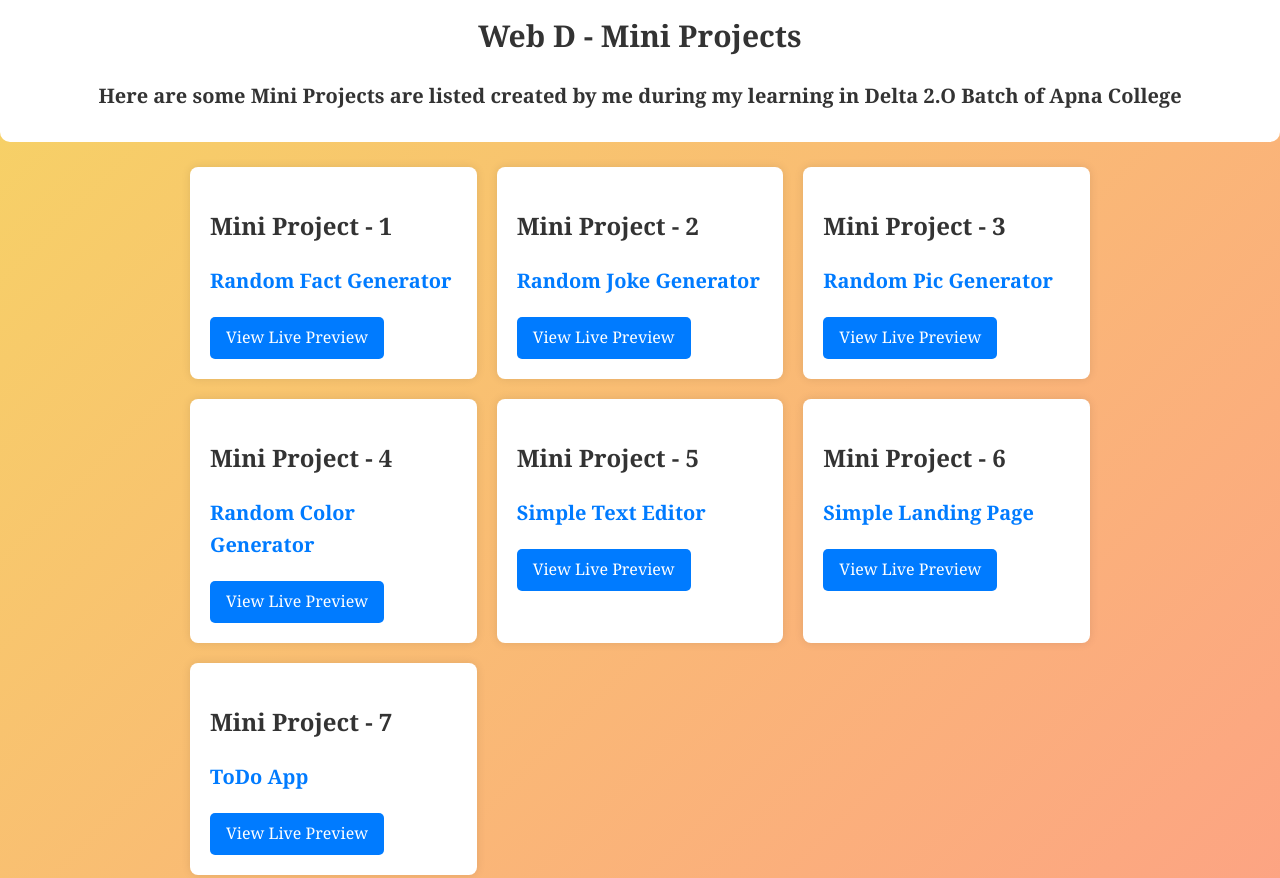
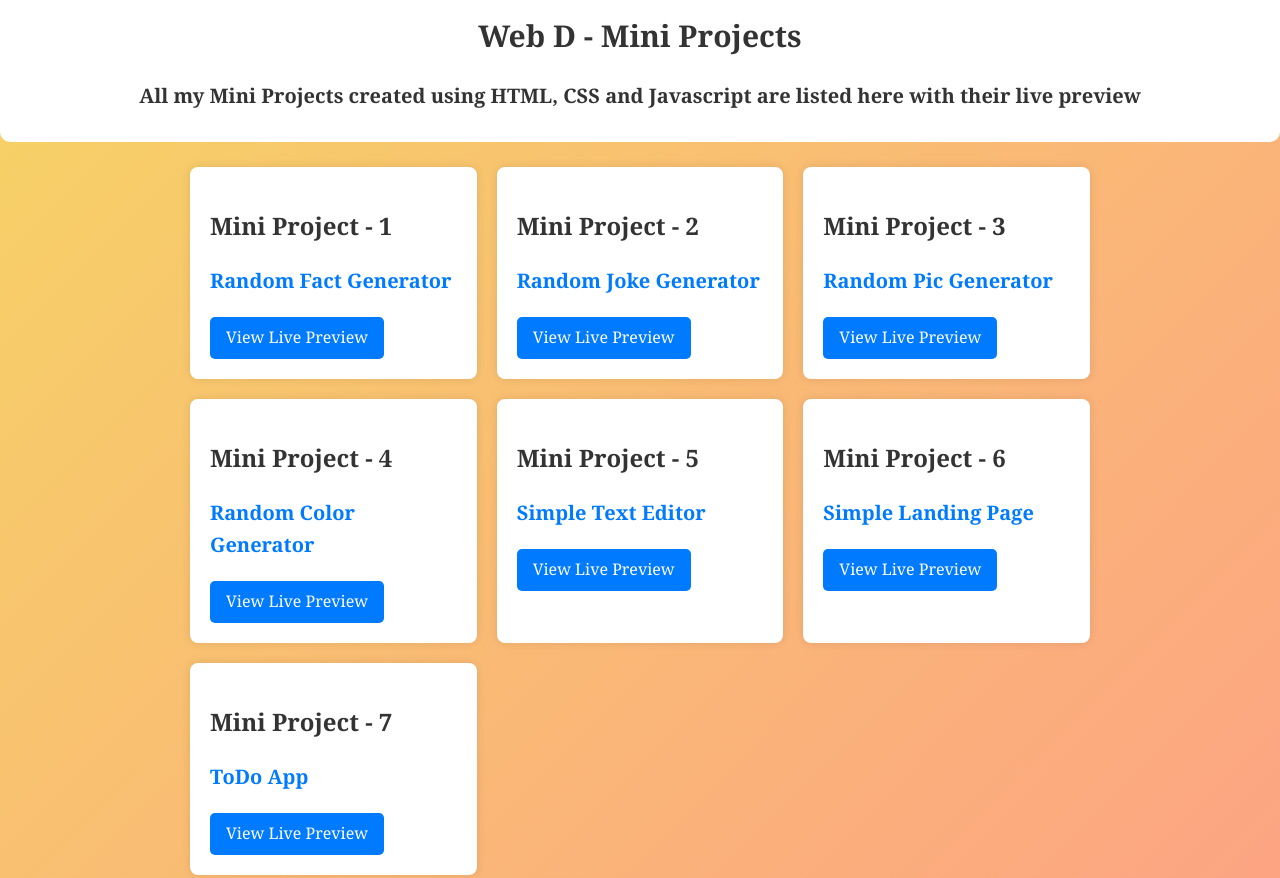
Before and after one commit to hardiksrivastavaa/MiniProjects, a plain HTML site: page index.html in a window 1280 px wide. Shown: the top 878 px of the page. Drawn offline with Linux system fonts and the light colour scheme.

Commit message:
Update index.html

```diff
--- a/index.html
+++ b/index.html
@@ -19,7 +19,7 @@
 <body>
     <header>
         <h1>Web D - Mini Projects</h1>
-        <p>Here are some Mini Projects are listed created by me during my learning in Delta 2.O Batch of Apna College</p>
+        <p>All my Mini Projects created using HTML, CSS and Javascript are listed here with their  live preview</p>
     </header>
 
     <main class="container">
```
